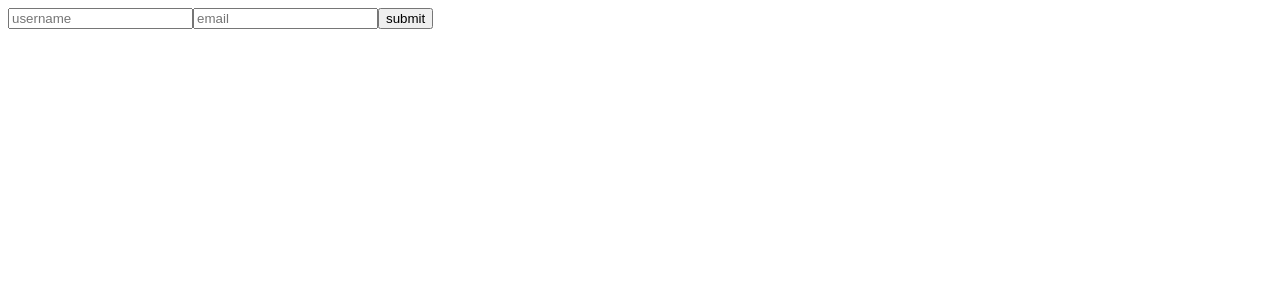
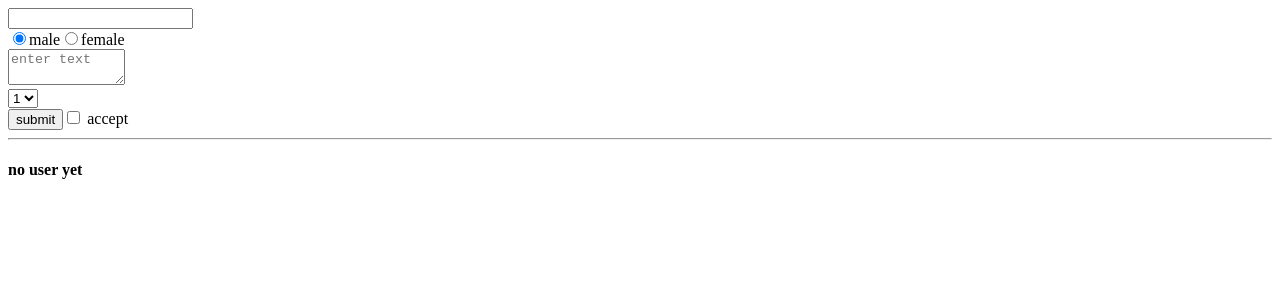
Before and after one commit to Prathammeena1/reactLearning, a React (Vite) app: page / in a window 1280 px wide. Shown: the top 300 px of the page. Built offline with nearby package versions, Linux system fonts and the light colour scheme.

Commit message:
list rendering

```diff
--- a/src/App.jsx
+++ b/src/App.jsx
@@ -1,22 +1,53 @@
 import React, { useState } from 'react';
 
 function App() {
-  const [username,setUsername]= useState('')
-  const [email,setEmail]= useState('')
 
-  const eventHandler = (event,username,email)=>{
-    event.preventDefault()
-    console.log(username)
-    console.log(email)
+  const [users, setusers] = useState([])
+  const [username, setusername] = useState("")
+  const [description, setdescription] = useState("")
+  const [gender, setgender] = useState("male")
+  const [num, setnum] = useState(1)
+  const [accept, setaccept] = useState(false)
+
+  const submitHandler = (e) => {
+    e.preventDefault();
+    const newUser = { username, gender, description, num, accept }
+    setusers([...users, newUser])
+    setusername('')
+    setdescription('')
+    setgender('male')
+    setnum(1)
+    setaccept(false)
   }
+
+  let userList = users.length > 0 ? users.map((user, index) => {
+    return <div key={index}>
+      <h1>{user.username}</h1>
+      <span>{user.gender}</span>
+    </div>
+  }) : <h4>no user yet</h4>
+
+  console.log(users)
 
 
   return (
-    <form onSubmit={(e)=>eventHandler(e,username,email)}>
-      <input onChange={(e)=>{setUsername(e.target.value)}} value={username} type="text" name="username" placeholder='username' />
-      <input onChange={(e)=>{setEmail(e.target.value)}} value={email} type="email" name="email" placeholder='email' />
+    <form onSubmit={(e) => submitHandler(e)}>
+      <input type="text" onChange={(e) => { setusername(e.target.value) }} value={username} /> <br />
+      <input onChange={(e) => setgender(e.target.value)} value='male' checked={gender === 'male' ? true : false} type="radio" name="a" id="" /><label htmlFor="">male</label>
+      <input onChange={(e) => setgender(e.target.value)} value='female' checked={gender === 'female' ? true : false} type="radio" name="a" id="" /><label htmlFor="">female</label> <br />
+      <textarea name="" id="" cols="12" rows="2" onChange={(e) => { setdescription(e.target.value) }} value={description} placeholder='enter text'></textarea><br />
+      <select value={num} onChange={(e) => setnum(e.target.value)} name="" id="">
+        <option value="1">1</option>
+        <option value="2">2</option>
+        <option value="3">3</option>
+      </select><br />
       <button>submit</button>
+      <input onChange={(e) => setaccept(e.target.checked)} checked={accept ? true : false} type="checkbox" name="" id="" /> <label htmlFor="">accept</label> <br />
+      <hr />
+      {userList}
     </form>
+
+
   );
 }
 
```
